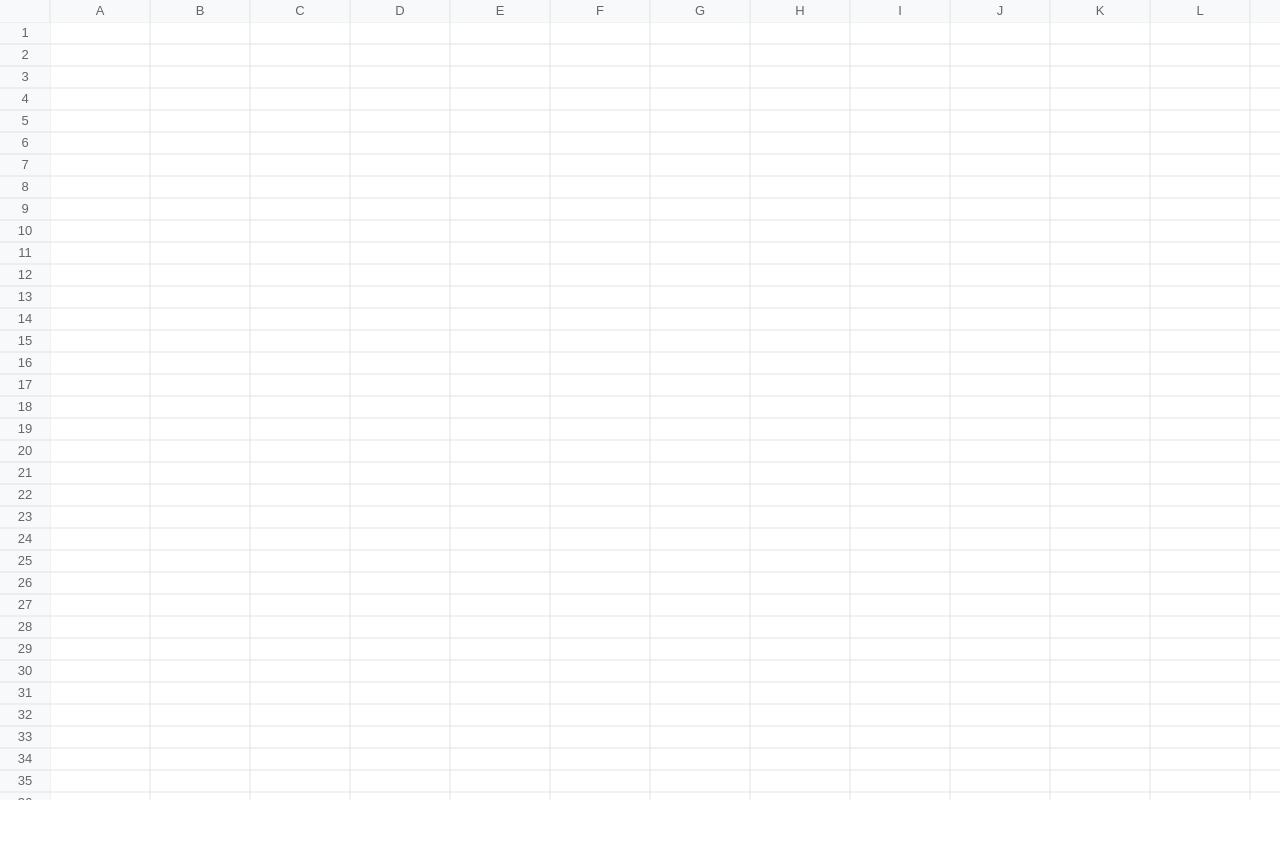
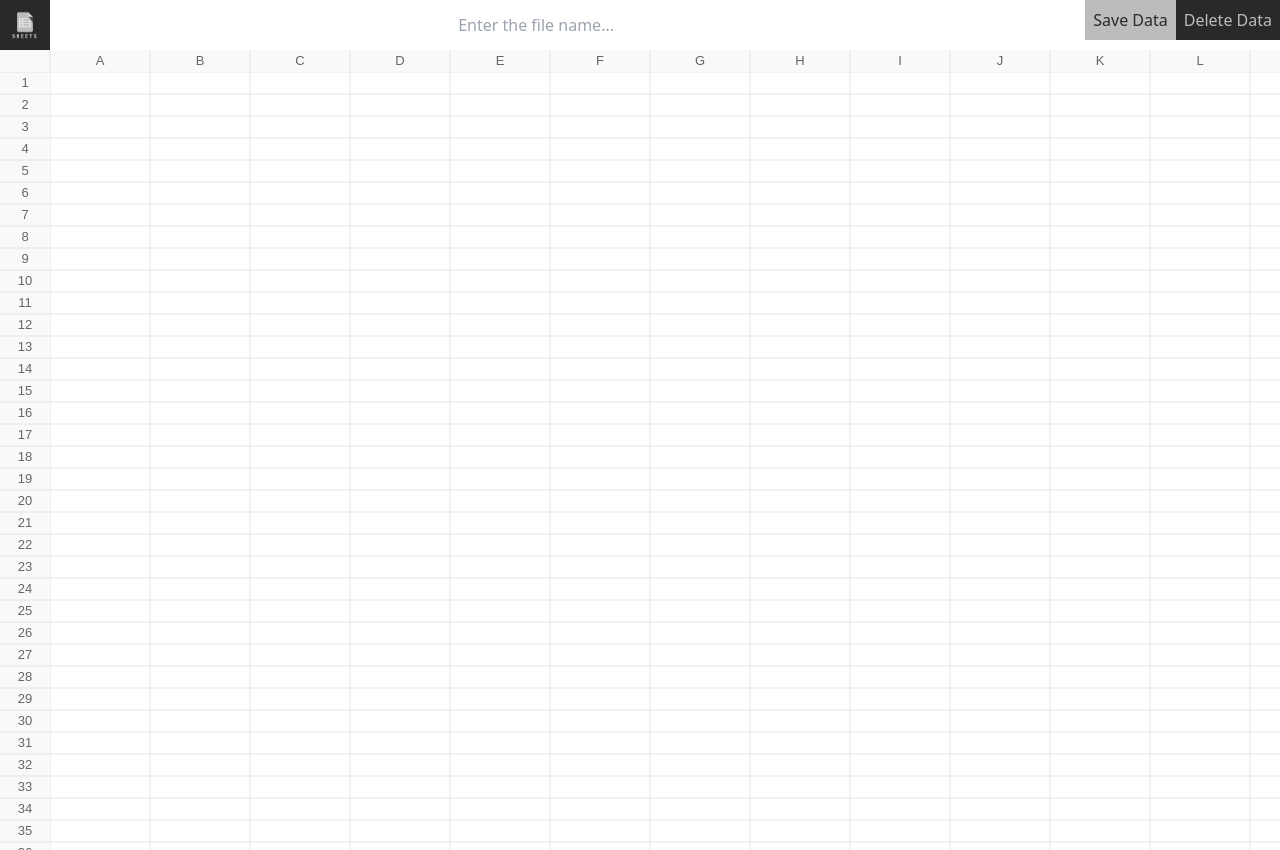
Before and after one commit to debajit13/sheets, a React (Vite) app: page / in a window 1280 px wide. Before the commit the page ends 800 px from the top, so only its background shows below. Built offline with nearby package versions, Linux system fonts and the light colour scheme.

Commit message:
add filename field and store data in localstorage

```diff
--- a/src/App.tsx
+++ b/src/App.tsx
@@ -1,11 +1,24 @@
-import { useState } from 'react';
+import { useEffect, useState } from 'react';
 import { Change } from './types/types';
 import Sheet from './components/Sheet';
 
-const initialData: string[][] = [];
+const initialData: string[][] = localStorage.getItem('displayData')
+  ? JSON.parse(localStorage.getItem('displayData') as string)
+  : [];
+
+for (let row = 0; row < 2000; row++) {
+  const rowData: string[] = [];
+  for (let col = 0; col < 2000; col++) {
+    rowData.push(''); // Initialize each cell as empty
+  }
+}
 
 const App = () => {
   const [displayData, setDisplayData] = useState<string[][]>(initialData);
+
+  useEffect(() => {
+    localStorage.setItem('displayData', JSON.stringify(displayData));
+  }, [displayData]);
 
   const onChange = (changes: Change[]) => {
     const newData = [...displayData];
--- a/src/components/Sheet.tsx
+++ b/src/components/Sheet.tsx
@@ -1,29 +1,36 @@
 import { useRef, useEffect, useState } from 'react';
+import data from '../constants/data';
+import logo from '../assets/logo.png';
 import {
   calculateRowsAndColumnsToDisplay,
   resizeCanvas,
   getEncodedCharacter,
 } from '../utils/utils';
-import { Change, CoordinateType } from '../types/types';
+import {
+  Change,
+  CoordinateType,
+  SelectionCoordinatesType,
+} from '../types/types';
 
 // constant values
-const cellWidth = 100;
-const cellHeight = 22;
-
-const rowHeaderWidth = 50;
-const columnHeaderHeight = 22;
-
-const headerColor = '#f8f9fa';
-const gridLineColor = '#e2e3e3';
-const headerTextColor = '#666666';
-const selectionColor = '#e9f0fd';
-const selectionBorderColor = '#1b73e7';
+const {
+  cellHeight,
+  cellWidth,
+  rowHeaderWidth,
+  columnHeaderHeight,
+  headerColor,
+  headerTextColor,
+  selectionBorderColor,
+  selectionColor,
+  gridLineColor,
+} = data;
 
 const Sheet: React.FC<{
   displayData: string[][];
   onChange: (changes: Change[]) => void;
 }> = (props) => {
   const canvasRef = useRef<HTMLCanvasElement | null>(null);
+  const headerRef = useRef<HTMLDivElement | null>(null);
 
   const [canvasWidth, setCanvasWidth] = useState<number>(window.innerWidth);
   const [canvasHeight, setCanvasHeight] = useState<number>(window.innerHeight);
@@ -38,7 +45,7 @@ const Sheet: React.FC<{
 
   const [selectionInProgress, setSelectionInProgress] =
     useState<boolean>(false);
-  const [selection, setSelection] = useState({
+  const [selection, setSelection] = useState<SelectionCoordinatesType>({
     x1: -1,
     y1: -1,
     x2: -1,
@@ -47,6 +54,9 @@ const Sheet: React.FC<{
 
   const [editCell, setEditCell] = useState<CoordinateType>({ x: -1, y: -1 });
   const [editValue, setEditValue] = useState<string>('');
+  const [fileName, setFileName] = useState<string>(
+    localStorage.getItem('fileName') ?? ''
+  );
 
   const {
     visible: visibleColumns,
@@ -69,6 +79,10 @@ const Sheet: React.FC<{
     columnHeaderHeight,
     cellsOffset.y
   );
+
+  const getHeaderHeight = (): number => {
+    return headerRef.current ? headerRef.current.offsetHeight : 0;
+  };
 
   const coordinateToCell = (x: number, y: number) => {
     let cellX = 0;
@@ -324,7 +338,7 @@ const Sheet: React.FC<{
 
   const onMouseDown = (e: React.MouseEvent<HTMLDivElement, MouseEvent>) => {
     const x = e.clientX;
-    const y = e.clientY;
+    const y = e.clientY - getHeaderHeight(); // Adjust for the header height;
 
     setSelectionInProgress(true);
 
@@ -336,7 +350,7 @@ const Sheet: React.FC<{
 
   const onMouseMove = (e: React.MouseEvent<HTMLDivElement, MouseEvent>) => {
     const x = e.clientX;
-    const y = e.clientY;
+    const y = e.clientY - getHeaderHeight(); // Adjust for the header height;
 
     if (selectionInProgress) {
       const sel2 = coordinateToCell(x, y);
@@ -350,7 +364,7 @@ const Sheet: React.FC<{
 
   const onDoubleClick = (e: React.MouseEvent<HTMLDivElement, MouseEvent>) => {
     const x = e.clientX;
-    const y = e.clientY;
+    const y = e.clientY - getHeaderHeight(); // Adjust for the header height;
 
     const cell = coordinateToCell(x, y);
     setEditCell({ x: cell.x, y: cell.y });
@@ -434,6 +448,43 @@ const Sheet: React.FC<{
   }
 
   return (
+    <div>
+      <header
+        ref={headerRef}
+        className='flex w-full justify-between'
+        id='header'
+      >
+        <img src={logo} height={'50px'} width={'50px'} />
+        <input
+          value={fileName}
+          onChange={(e) => {
+            setFileName(e.target.value);
+          }}
+          type='text'
+          className='ml-3 focus-visible:outline-0'
+          placeholder='Enter the file name...'
+        />
+        <div className='btn-container'>
+          <button
+            onClick={() => {
+              localStorage.setItem('fileName', fileName);
+            }}
+            className='bg-[#bcbcbc] p-2 text-[#292929] '
+          >
+            Save Data
+          </button>
+          <button
+            className='text-[#bcbcbc] p-2 bg-[#292929]'
+            onClick={() => {
+              localStorage.clear();
+              location.reload();
+            }}
+          >
+            Delete Data
+          </button>
+        </div>
+      </header>
+
       <div
         style={{
           height: '100vh',
@@ -461,9 +512,13 @@ const Sheet: React.FC<{
           }}
         >
           {/* For Horizontal Scrolling */}
-        <div style={{ width: maxScrollArea.x + 2000 + 'px', height: '1px' }} />
+          <div
+            style={{ width: maxScrollArea.x + 2000 + 'px', height: '1px' }}
+          />
           {/* For Vertical Scrolling */}
-        <div style={{ width: '1px', height: maxScrollArea.y + 2000 + 'px' }} />
+          <div
+            style={{ width: '1px', height: maxScrollArea.y + 2000 + 'px' }}
+          />
         </div>
 
         {editMode && (
@@ -488,6 +543,7 @@ const Sheet: React.FC<{
           />
         )}
       </div>
+    </div>
   );
 };
 
--- /dev/null
+++ b/src/constants/data.ts
@@ -0,0 +1,16 @@
+// constant values
+const data = {
+  cellWidth: 100,
+  cellHeight: 22,
+
+  rowHeaderWidth: 50,
+  columnHeaderHeight: 22,
+
+  headerColor: '#f8f9fa',
+  gridLineColor: '#e2e3e3',
+  headerTextColor: '#666666',
+  selectionColor: '#e9f0fd',
+  selectionBorderColor: '#1b73e7',
+};
+
+export default data;
```
Also changed, not shown: src/types/types.ts (+7 -0 lines). Lines whose indentation alone changed are shown as unchanged.
